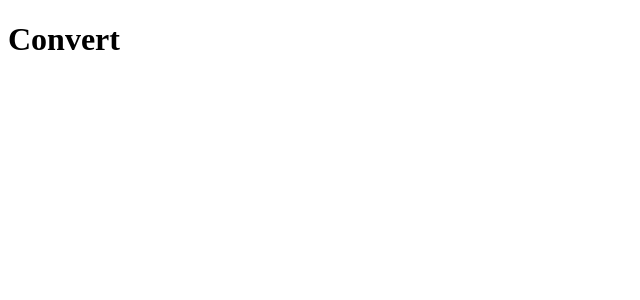
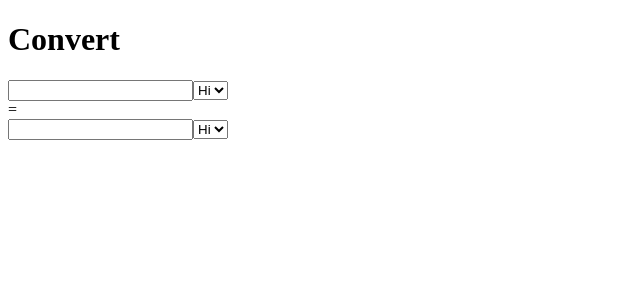
Before and after one commit to edjunma/React-Projects, a React (Create React App) app in the folder currency-converter/: page / in a window 1280 px wide. Shown: the top 300 px of the page, without its empty margins (0-640 px from the left). Built offline with nearby package versions, Linux system fonts and the light colour scheme.

Commit message:
working on converter

```diff
--- a/currency-converter/src/App.js
+++ b/currency-converter/src/App.js
@@ -1,8 +1,16 @@
 import React from 'react';
 import './App.css';
+import CurrencyRow from './components/CurrencyRow';
 
 function App() {
-	return <h1>Convert</h1>;
+	return (
+		<>
+			<h1>Convert</h1>
+			<CurrencyRow />
+			<div>=</div>
+			<CurrencyRow />
+		</>
+	);
 }
 
 export default App;
--- /dev/null
+++ b/currency-converter/src/components/CurrencyRow.js
@@ -0,0 +1,12 @@
+import React from 'react';
+
+export default function CurrencyRow() {
+	return (
+		<div>
+			<input type='number' />
+			<select>
+				<option value='Hi'>Hi</option>
+			</select>
+		</div>
+	);
+}
```
